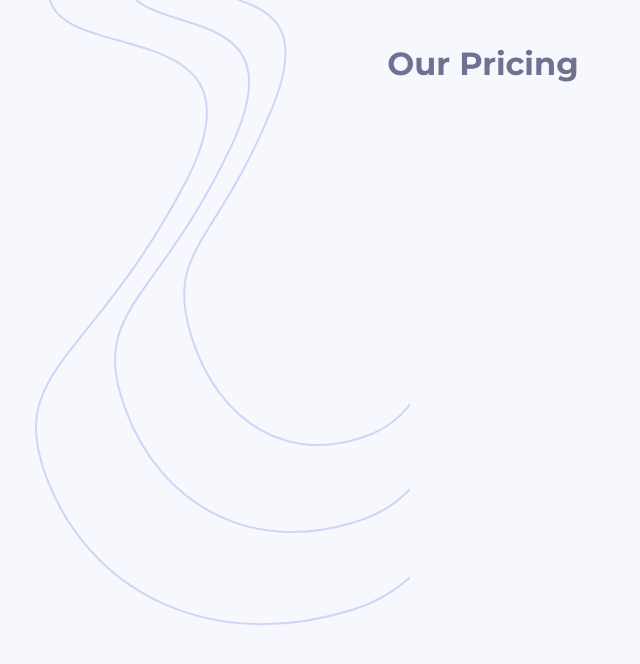
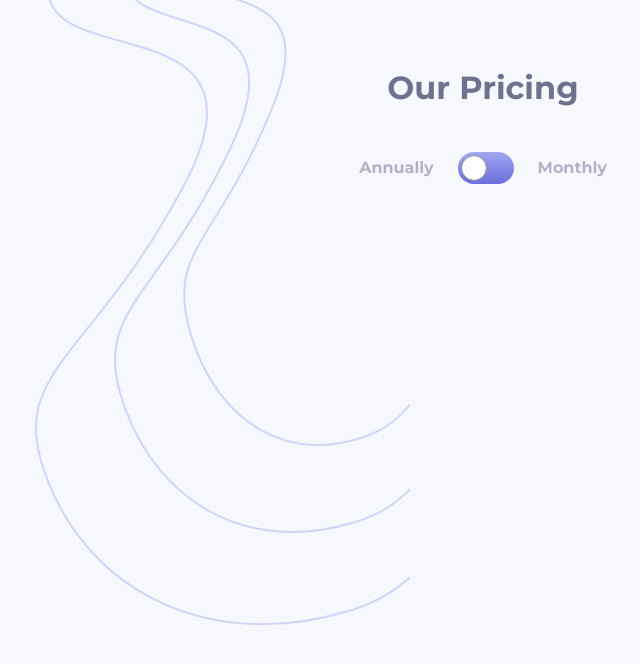
Before and after one commit to DevTruce/pricing-component, a React (Create React App) app: page / in a window 1280 px wide. Shown: the top 664 px of the page, without its empty margins (157-797 px from the left). Built offline with nearby package versions, Linux system fonts and the light colour scheme.

Commit message:
complete header

```diff
--- a/src/components/App.js
+++ b/src/components/App.js
@@ -1,10 +1,11 @@
 import Background from "./Background";
 import Header from "./Header";
+
 export default function App() {
   return (
     <>
       <Background />
-      <main className="container flex flex-col mx-auto">
+      <main className="container flex flex-col mx-auto justify-center items-center">
         <Header />
       </main>
     </>
--- a/src/components/Header.js
+++ b/src/components/Header.js
@@ -1,9 +1,29 @@
+import { useState } from "react";
+
 export default function Header() {
+  const [annualBilling, setAnnualBilling] = useState(false);
+
+  function handleBillingToggle() {
+    setAnnualBilling(cur => !cur);
+  }
+
   return (
-    <header>
-      <h1 className="text-[2rem] font-bold text-lightGrey text-center mt-10">
+    <header className=" container flex flex-col gap-10">
+      <h1 className="text-[2rem] font-bold text-lightGray text-center mt-16">
         Our Pricing
       </h1>
+
+      <div className=" flex flex-row items-center mx-auto gap-6">
+        <span className="text-lightGray font-bold opacity-50">Annually</span>
+
+        <div
+          onClick={handleBillingToggle}
+          data-annual={annualBilling}
+          className={`toggle`}
+        ></div>
+
+        <span className="text-lightGray font-bold opacity-50">Monthly</span>
+      </div>
     </header>
   );
 }
--- a/src/index.css
+++ b/src/index.css
@@ -4,5 +4,23 @@
 @tailwind utilities;
 
 body {
-  background-color: #f7f7fe;
+  @apply bg-offWhite;
 }
+
+.toggle {
+  @apply relative w-14 h-8 rounded-full bg-purpleGradient transition-all duration-300;
+}
+
+.toggle:hover {
+  @apply bg-purpleGradient50;
+}
+
+.toggle::before {
+  content: "";
+
+  @apply absolute top-1 left-1 h-6 w-6 bg-white rounded-full outline outline-[1px] outline-spanishGray transition-all duration-300 z-10;
+}
+
+.toggle[data-annual="true"]::before {
+  @apply translate-x-6;
+}
--- a/tailwind.config.js
+++ b/tailwind.config.js
@@ -13,8 +13,10 @@ module.exports = {
       colors: {
         white: "#FFFFFF",
         offWhite: "#F7F7FE",
-        darkGrey: "#4A4D60",
-        lightGrey: "#6E728E",
+        blue: "#6D72DE",
+        darkGray: "#4A4D60",
+        lightGray: "#6E728E",
+        spanishGray: "#979797",
       },
 
       fontFamily: {
@@ -22,6 +24,9 @@ module.exports = {
       },
 
       backgroundImage: {
+        purpleGradient50:
+          "linear-gradient(180deg, rgba(162, 167, 240, 0.5) 0%, rgba(105, 110, 221, 0.5) 100%)",
+
         purpleGradient: "linear-gradient(180deg, #A2A7F0 0%, #696EDD 100%)",
         topImage: "url('./images/bg-top.svg')",
         bottomImage: "url('./images/bg-bottom.svg')",
```
